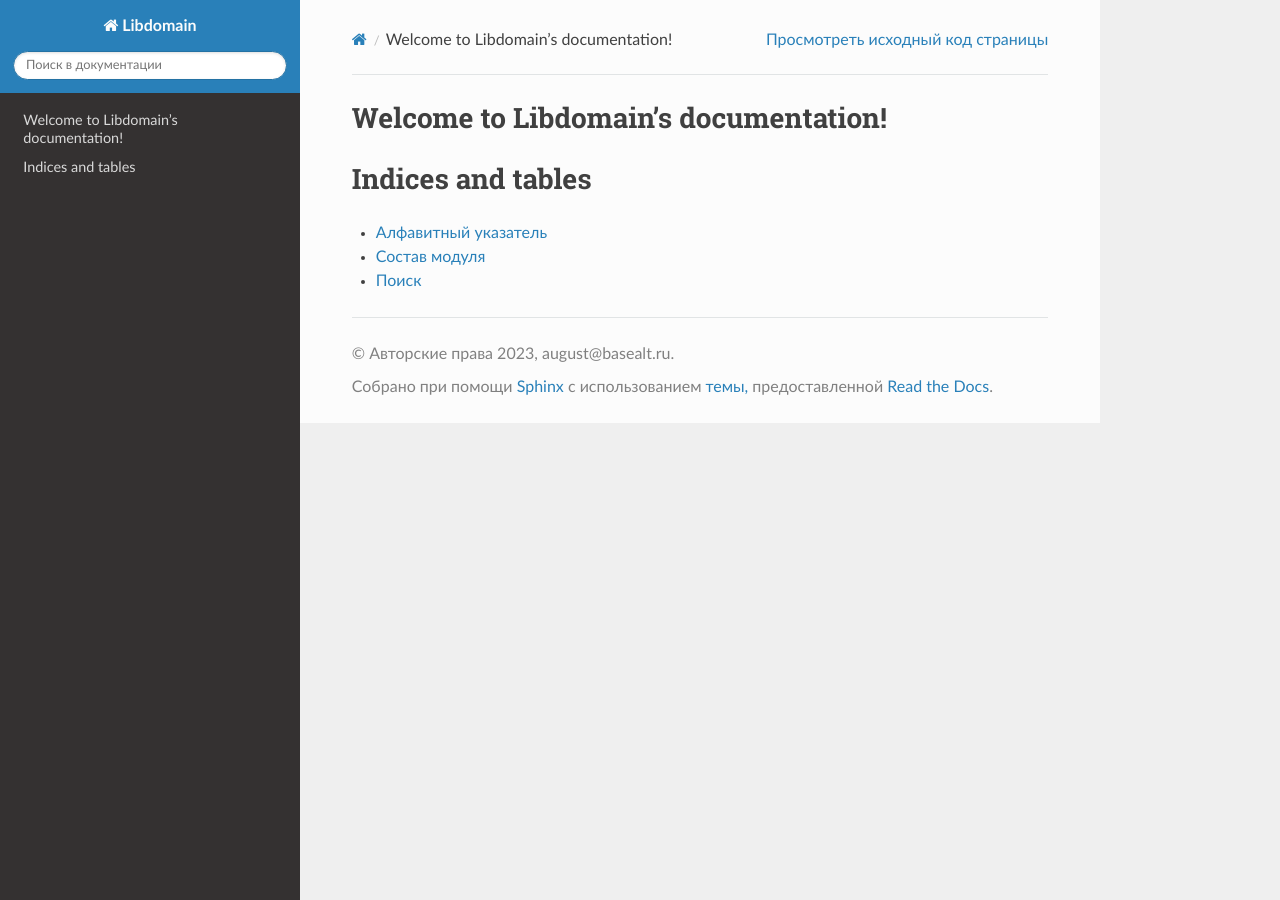
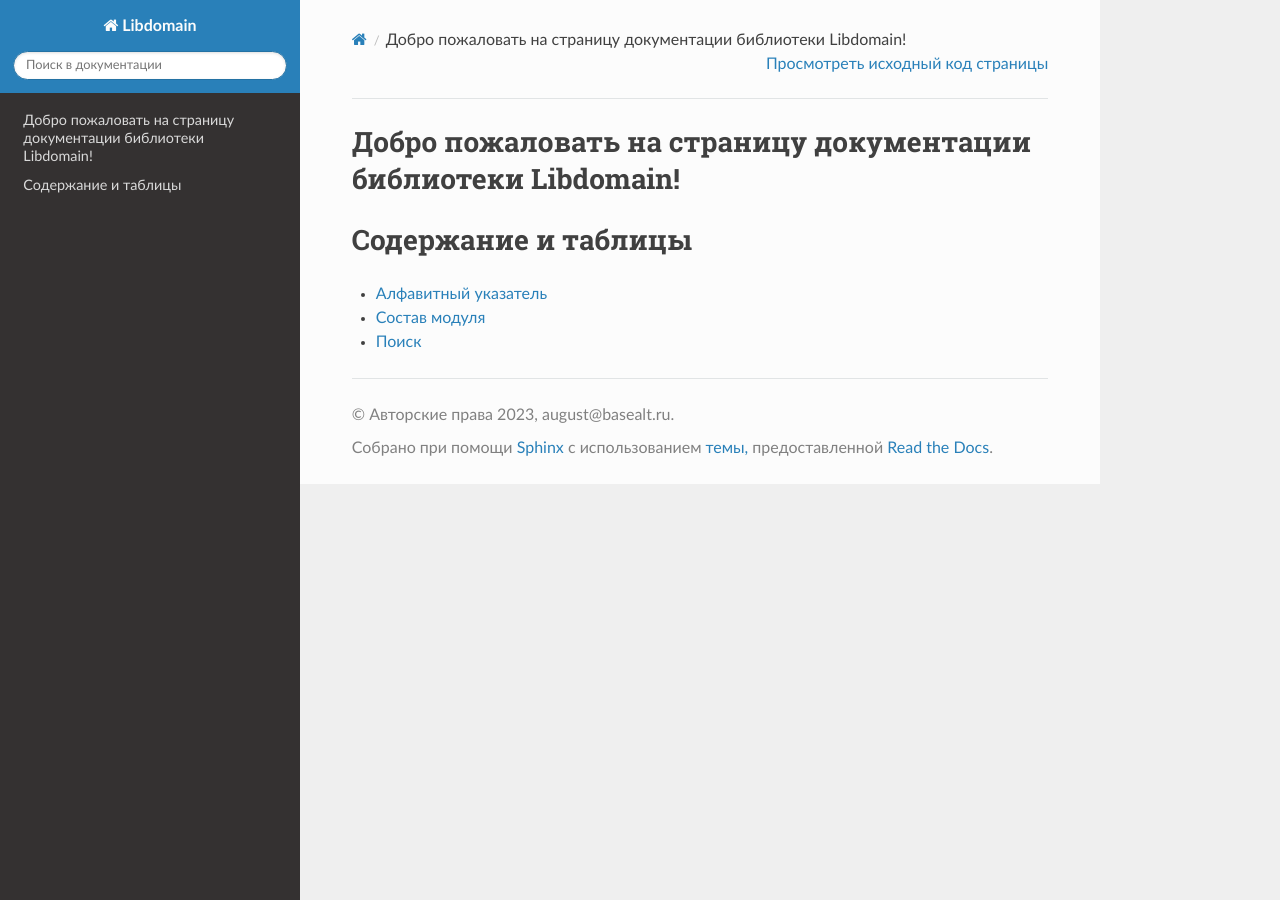
Before and after one commit to august-alt/libdomain-webpage, a Sphinx documentation site: the page built from source/index.rst, in a window 1280 px wide. Built offline with Sphinx 7.4.7 and the Read the Docs theme 2.0.0, drawn with Linux system fonts in a browser that asks for light colours.

Commit message:
feat: translate index.rst to russian

```diff
--- a/source/index.rst
+++ b/source/index.rst
@@ -3,16 +3,16 @@
    You can adapt this file completely to your liking, but it should at least
    contain the root `toctree` directive.
 
-Welcome to Libdomain's documentation!
+Добро пожаловать на страницу документации библиотеки Libdomain!
 =====================================
 
 .. toctree::
    :maxdepth: 2
-   :caption: Contents:
+   :caption: Содержание:
 
 
 
-Indices and tables
+Содержание и таблицы
 ==================
 
 * :ref:`genindex`
```
